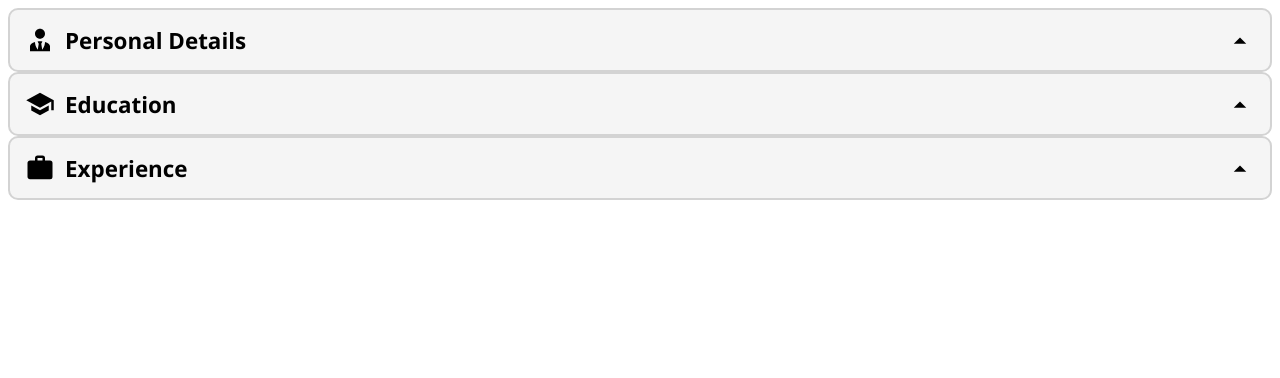
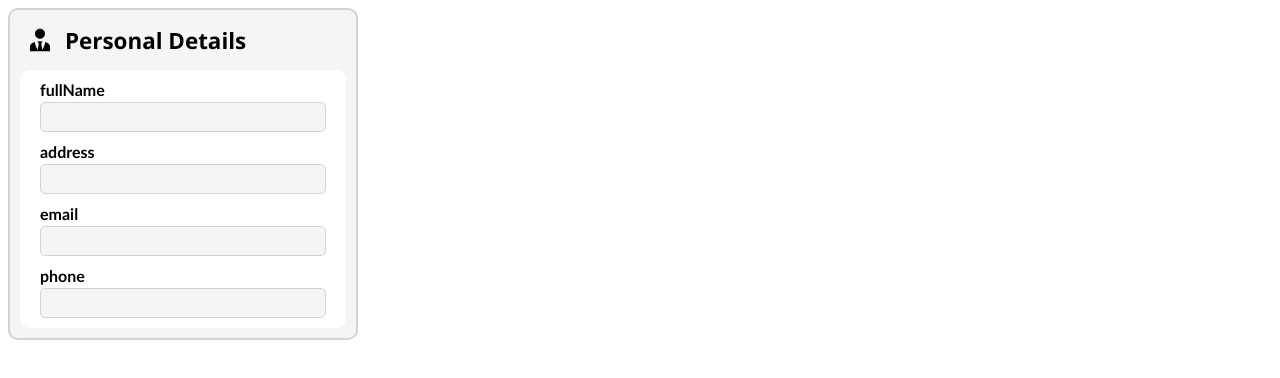
Before and after one commit to ryanmillard/odin-cv-builder, a React app: page / in a window 1280 px wide. Shown: the top 378 px of the page. Built offline with nearby package versions, Linux system fonts and the light colour scheme; the HTML template or start-up script is replaced by a standard one.

Commit message:
Variables passed down into component

```diff
--- a/src/App.jsx
+++ b/src/App.jsx
@@ -6,21 +6,39 @@ import DropdownSection from './components/DropdownSection/dropdown-section.jsx';
 
 import { mdiAccountTie, mdiSchool, mdiBriefcase } from '@mdi/js';
 
+const templateData = {
+  "single": {
+    "personalDetails": {
+      "fullName": "John Smith",
+      "address": "Northamptonshire, UK",
+      "email": "john.smith@email.com",
+      "phone": "+44 07124 457625"
+    }
+  },
+  "multiple": {
+    "education": []
+  }
+}
+
 function App() {
   return (
     <>
+      <div className="cv-details-input">
         <DropdownSection
           name="Personal Details"
           icon={mdiAccountTie}
+          isCollapsable={false}
+          formItems={templateData.single.personalDetails}
         />
-      <DropdownSection
+        {/* <DropdownSection
           name="Education"
           icon={mdiSchool}
         />
         <DropdownSection
           name="Experience"
           icon={mdiBriefcase}
-      />
+        /> */}
+      </div>
     </>
   )
 }
--- /dev/null
+++ b/src/components/DropdownForm/dropdown-form.jsx
@@ -0,0 +1,15 @@
+import './dropdown-form.scss';
+
+import FormItem from '../FormItem/form-item.jsx';
+
+function DropdownForm(props) {
+  return (
+    <div className="dropdown-form">
+      {Object.entries(props.formItems).map(([key,value]) => {
+        return <FormItem itemName={key}/>
+      })}
+    </div>
+  )
+}
+
+export default DropdownForm;
--- /dev/null
+++ b/src/components/DropdownForm/dropdown-form.scss
@@ -0,0 +1,6 @@
+.dropdown-form {
+  background-color: white;
+  padding: 5px;
+  margin: 0px 10px 10px 10px;
+  border-radius: 10px;
+}
--- a/src/components/DropdownSection/dropdown-section.jsx
+++ b/src/components/DropdownSection/dropdown-section.jsx
@@ -5,28 +5,29 @@ import './dropdown-section.scss';
 import Icon from '@mdi/react';
 import { mdiMenuDown, mdiMenuUp } from '@mdi/js';
 
-// import FormItem from '../FormItem/form-item.jsx';
+import DropdownForm from '../DropdownForm/dropdown-form.jsx';
 
-function DropdownSection({name, icon, collapsable=true}) {
+function DropdownSection({name, icon, isCollapsable=true, formItems}) {
   const [isCollapsed, setCollapsed] = useState(true);
 
   function menuClicked() {
+    if (!isCollapsable) return;
     setCollapsed(!isCollapsed);
   }
 
   return (
-    <div className="dropdown-container" onClick={menuClicked}>
-      <div className="dropdown-header">
+    <div className={"dropdown-container " + (isCollapsable ? 'collapsable-container' : '')}>
+      <div className="dropdown-header" onClick={menuClicked}>
         <span className='dropdown-name'><Icon path={icon} size={'30px'}/> {name}</span>
-        {isCollapsed ? (
-          <Icon className="dropdown-menu-icon" path={mdiMenuUp} size={'30px'}/>
-        ) : (
-          <Icon className="dropdown-menu-icon" path={mdiMenuDown} size={'30px'}/>
-        )}
-        </div>
-      {/* <div className="dropdown-form">
-        <FormItem/>
-      </div> */}
+        {isCollapsable &&
+          <Icon className="dropdown-menu-icon" path={
+            isCollapsed ? mdiMenuDown : mdiMenuUp
+          } size={'30px'}/>
+        }
+      </div>
+      {(!isCollapsed || !isCollapsable) &&
+        <DropdownForm formItems={formItems}/>
+      }
     </div>
   );
 }
--- a/src/components/DropdownSection/dropdown-section.scss
+++ b/src/components/DropdownSection/dropdown-section.scss
@@ -3,6 +3,7 @@
   border-radius: 10px;
   border: 2px solid lightgray;
   // box-shadow: 2px 2px 5px lightgray;
+  height: auto;
 }
 
 .dropdown-header {
@@ -12,7 +13,9 @@
   display: grid;
   grid-template-columns: 1fr 30px;
   grid-template-rows: 30px;
+}
 
+.collapsable-container {
   &:hover {
     cursor: pointer;
   }
--- a/src/components/FormItem/form-item.jsx
+++ b/src/components/FormItem/form-item.jsx
@@ -1,7 +1,23 @@
-function FormItem() {
+import './form-item.scss';
+
+function FormItem({ itemName, placeholder="" }) {
+  let camelCaseName = itemName.split(' ');
+  camelCaseName[0] = camelCaseName[0].toLowerCase();
+  camelCaseName = camelCaseName.join('');
+
   return (
-    <div>
-      <input></input>
+    <div className="formItem">
+      <label className="formItemLabel" htmlFor={camelCaseName}>{itemName}</label>
+      <input
+        className="formItemInput"
+        type="text"
+        id={camelCaseName}
+        name={camelCaseName}
+        placeholder={placeholder}
+        autoComplete="off"
+      ></input>
     </div>
   )
 }
+
+export default FormItem;
--- a/src/components/FormItem/form-item.scss
+++ b/src/components/FormItem/form-item.scss
@@ -0,0 +1,29 @@
+.formItem {
+  // background-color: red;
+  box-sizing: border-box;
+  width: 100%;
+  padding: 5px 15px;
+}
+
+.formItemLabel {
+  display: block;
+  font-size: 1rem;
+  font-weight: bold;
+  font-family: 'Gill Sans', 'Gill Sans MT', Calibri, 'Trebuchet MS', sans-serif;
+  margin-bottom: 3px;
+}
+
+.formItemInput {
+  box-sizing: inherit;
+  background-color: whitesmoke;
+  padding: 10px;
+  border: 1px lightgray solid;
+  border-radius: 5px;
+  outline: none;
+  height: 30px;
+  width: 100%;
+
+  &:focus {
+    outline: 2px lightskyblue solid;
+  }
+}
--- a/src/styles/main.scss
+++ b/src/styles/main.scss
@@ -0,0 +1,7 @@
+.cv-details-input {
+  max-width: 350px;
+
+  display: flex;
+  flex-direction: column;
+  gap: 10px;
+}
```
Lines whose indentation alone changed are shown as unchanged.
